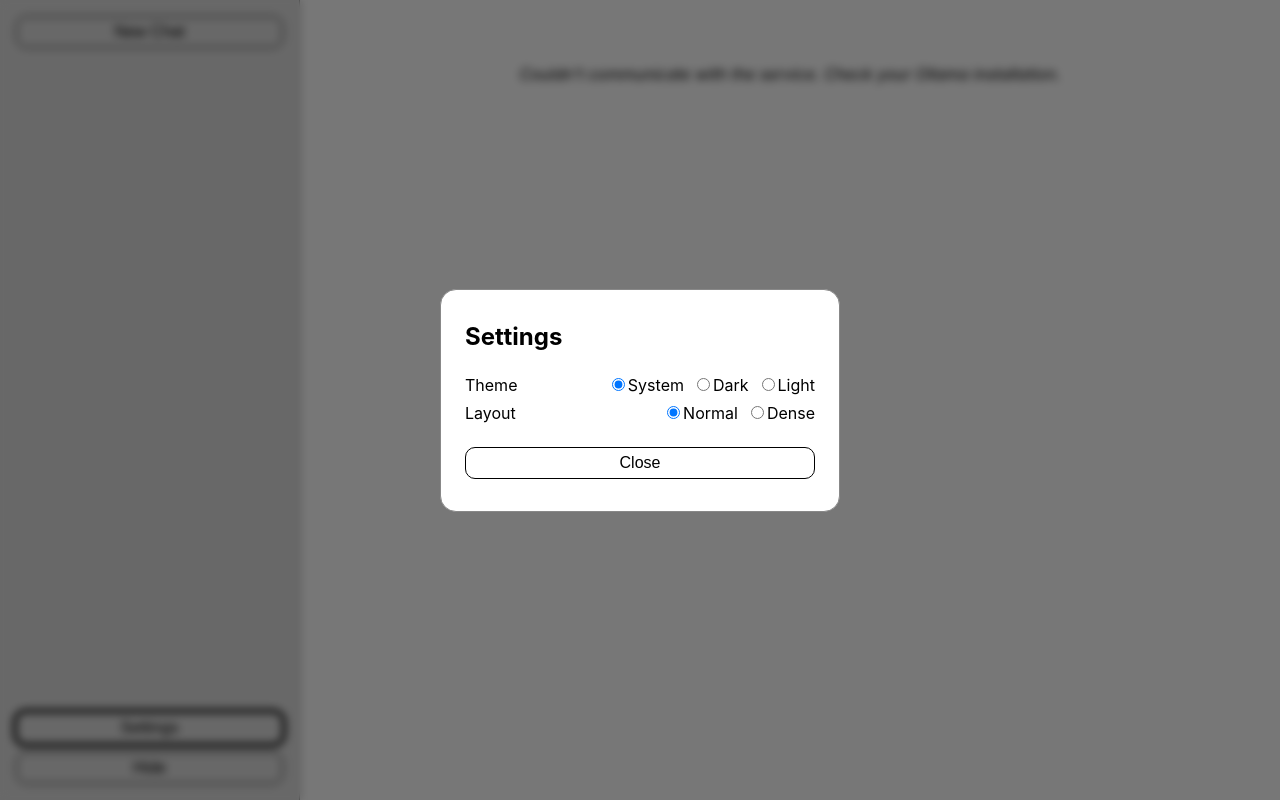
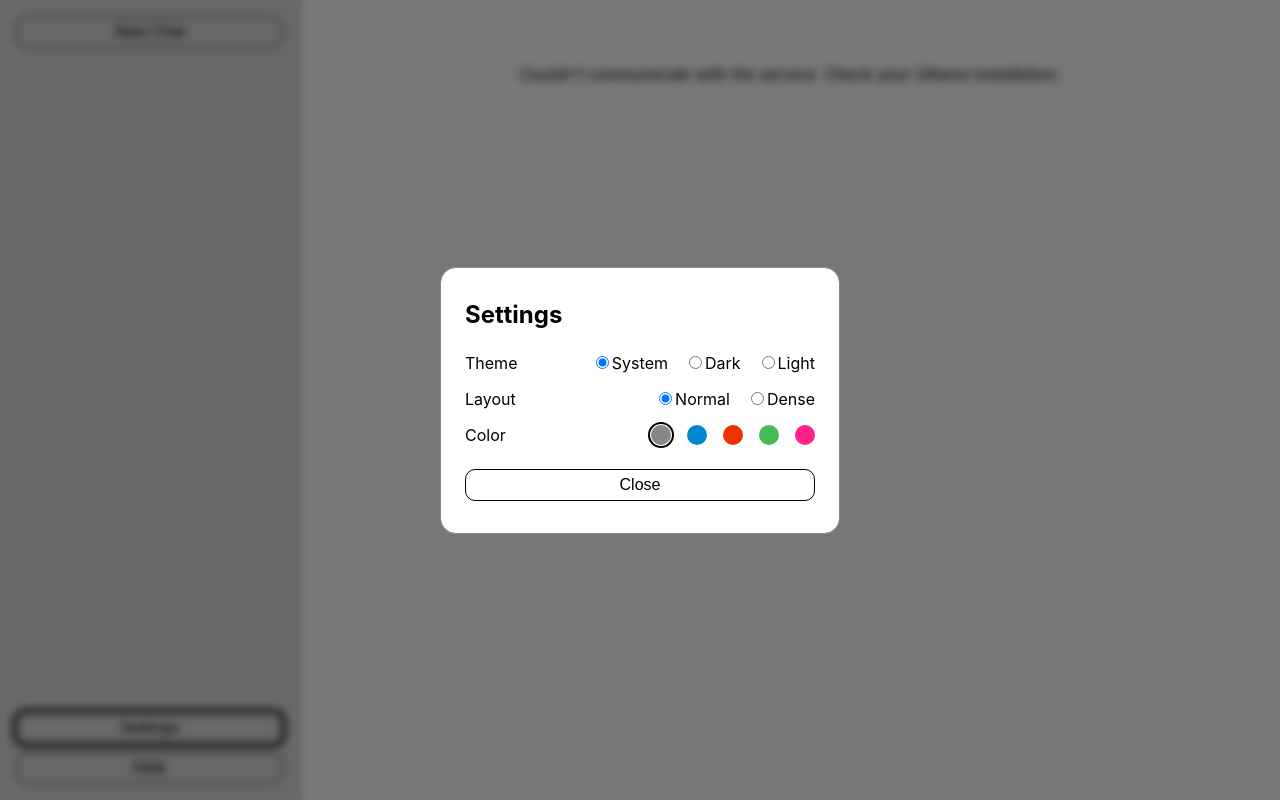
Before and after one commit to rasmusmerzin/Gollama, a website built with Vite: page index.html in a window 1280 px wide. Both pictures are taken after a click on the button "Settings". Built offline with nearby package versions, Linux system fonts and the light colour scheme; files whose address does not match are found by name.

Commit message:
SettingsStore.color

```diff
--- a/src/AppElement.ts
+++ b/src/AppElement.ts
@@ -28,10 +28,12 @@ export class AppElement extends Element {
     super();
     this.append(this.navigation_element, this.main);
     this.bind(this.active_chat_store, "change");
-    this.bind(this.settings_store, "change", this.onsettings.bind(this));
+    this.bind(this.settings_store, "change", this.applySettings.bind(this));
+    this.applySettings();
   }
 
-  onsettings() {
+  applySettings() {
+    document.body.style.setProperty("--primary", this.settings_store.color);
     document.body.setAttribute("theme", this.settings_store.theme);
   }
 
--- a/src/ChatInputElement.css
+++ b/src/ChatInputElement.css
@@ -53,6 +53,7 @@ chat-input-element {
   button {
     width: 40px;
     height: 40px;
+    font-size: 18px;
   }
 }
 
--- a/src/SettingsModal.css
+++ b/src/SettingsModal.css
@@ -10,17 +10,34 @@ settings-modal > .container {
   > form {
     display: flex;
     flex-direction: column;
-    grid-gap: 8px;
+    grid-gap: 16px;
     > div {
       display: flex;
       justify-content: space-between;
       > div {
         display: flex;
-        grid-gap: 8px;
+        grid-gap: 16px;
       }
-      input[type="radio"],
-      label {
-        cursor: pointer;
+    }
+    input[type="radio"],
+    label {
+      cursor: pointer;
+    }
+    .color {
+      display: inline-block;
+      width: 20px;
+      height: 20px;
+      border-radius: 100%;
+      position: relative;
+      &.active::after {
+        border-radius: 100%;
+        content: "";
+        position: absolute;
+        left: -3px;
+        right: -3px;
+        top: -3px;
+        bottom: -3px;
+        border: 2px solid var(--foreground);
       }
     }
   }
--- a/src/SettingsModal.ts
+++ b/src/SettingsModal.ts
@@ -1,6 +1,6 @@
 import "./SettingsModal.css";
 import { Modal } from "./Modal";
-import { SettingsStore } from "./SettingsStore";
+import { Color, SettingsStore } from "./SettingsStore";
 import { createElement } from "./createElement";
 
 export class SettingsModal extends Modal {
@@ -25,9 +25,22 @@ export class SettingsModal extends Modal {
     type: "radio",
   });
 
+  color_container = createElement("div");
+  color_labels = new Map<Color, HTMLElement>();
+
   constructor() {
     super();
     this.bind(this.settings, "change");
+    for (const color of Object.values(Color)) {
+      const label = createElement("label", {
+        className: "color",
+        tabIndex: 0,
+        onclick: () => this.settings.setColor(color),
+      });
+      label.style.background = color;
+      this.color_labels.set(color, label);
+      this.color_container.append(label);
+    }
     this.container.append(
       this.title_label,
       createElement("form", {}, [
@@ -81,6 +94,10 @@ export class SettingsModal extends Modal {
             ),
           ]),
         ]),
+        createElement("div", {}, [
+          createElement("div", { innerText: "Color" }),
+          this.color_container,
+        ]),
       ]),
       this.button,
     );
@@ -88,6 +105,10 @@ export class SettingsModal extends Modal {
   }
 
   render() {
+    for (const [color, label] of this.color_labels) {
+      if (this.settings.color === color) label.classList.add("active");
+      else label.classList.remove("active");
+    }
     this.theme_system_radio.checked = this.settings.theme === "system";
     this.theme_dark_radio.checked = this.settings.theme === "dark";
     this.theme_light_radio.checked = this.settings.theme === "light";
--- a/src/SettingsStore.ts
+++ b/src/SettingsStore.ts
@@ -1,5 +1,12 @@
 export type Theme = "system" | "dark" | "light";
 export type Layout = "normal" | "dense";
+export enum Color {
+  Gray = "#888",
+  Blue = "#08c",
+  Orange = "#e30",
+  Green = "#4b5",
+  Pink = "#f28",
+}
 
 export class SettingsStore extends EventTarget {
   static instance: SettingsStore | null = null;
@@ -13,6 +20,13 @@ export class SettingsStore extends EventTarget {
   navigation_open = true;
   theme: Theme = "system";
   layout: Layout = "normal";
+  color: Color = Color.Gray;
+
+  setColor(color: Color) {
+    this.color = color;
+    this.dispatchEvent(new Event("change"));
+    this.save();
+  }
 
   setLayout(layout: Layout) {
     this.layout = layout;
--- a/src/style.css
+++ b/src/style.css
@@ -3,7 +3,7 @@ body {
   margin: 0;
   --foreground: #fff;
   --background: #222;
-  --primary: #08c;
+  --primary: #888;
   --red: #f44;
   @media (prefers-color-scheme: light) {
     --red: red;
```
